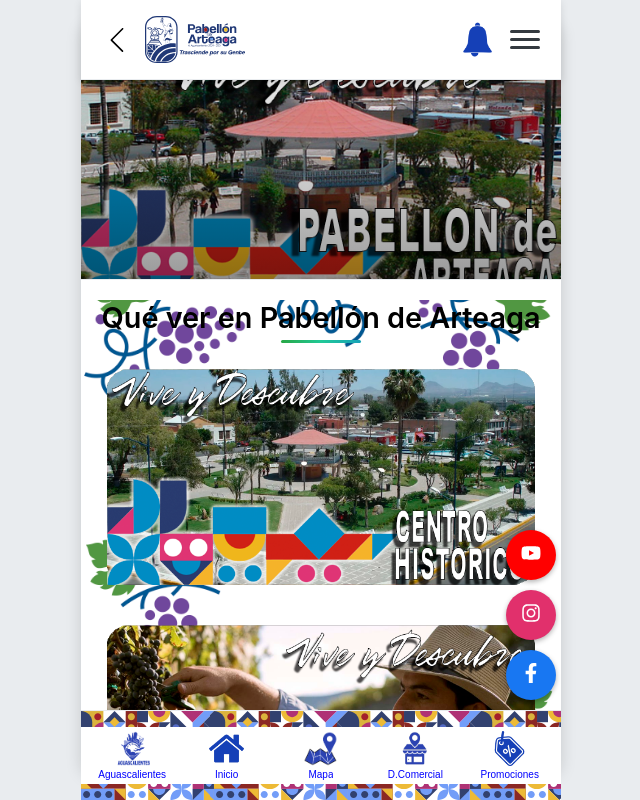
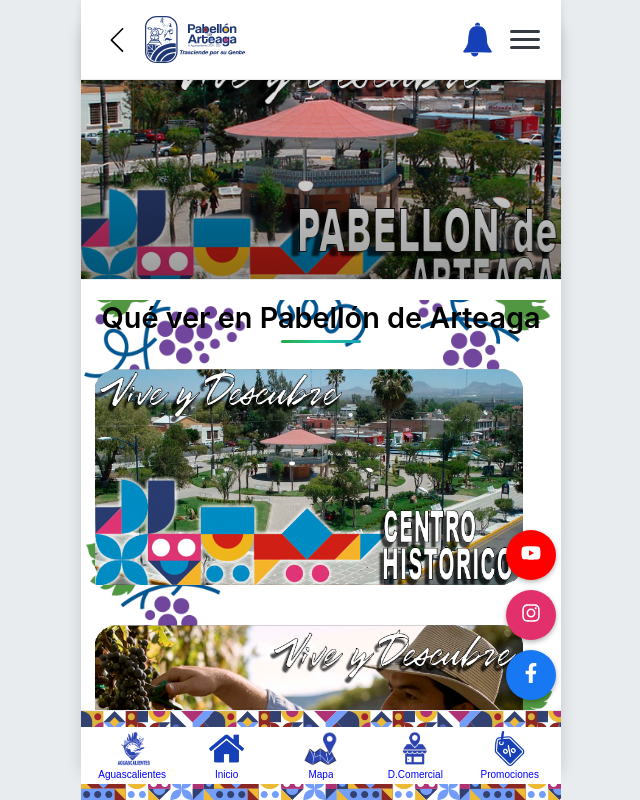
Before and after one commit to AcostaMorales/viveydescubrepabellondearteaga, a React (Create React App) app: page /quever in a window 1280 px wide. Shown: the whole page, without its empty margins (319-959 px from the left). Built offline with nearby package versions, Linux system fonts and the light colour scheme; the HTML template or start-up script is replaced by a standard one.

Commit message:
Se modifico el tamaño de los botones

```diff
--- a/src/pages/Home.css
+++ b/src/pages/Home.css
@@ -100,6 +100,8 @@
   gap: var(--spacing-md); /* ESPACIO ENTRE TARJETAS - aumentar para más separación */
   padding: 0; /* MÁRGENES LATERALES - aumentar para tarjetas más estrechas */
   margin: 0; /* Sin márgenes externos - cambiar para centrar o mover */
+  margin-left: -12px; /* Margen izquierdo fijo - ajustar para centrar o mover */
+  margin-right: -12px; /* Margen derecho fijo - ajustar para centrar o mover */
 }
 
 /* =================================================================
```
